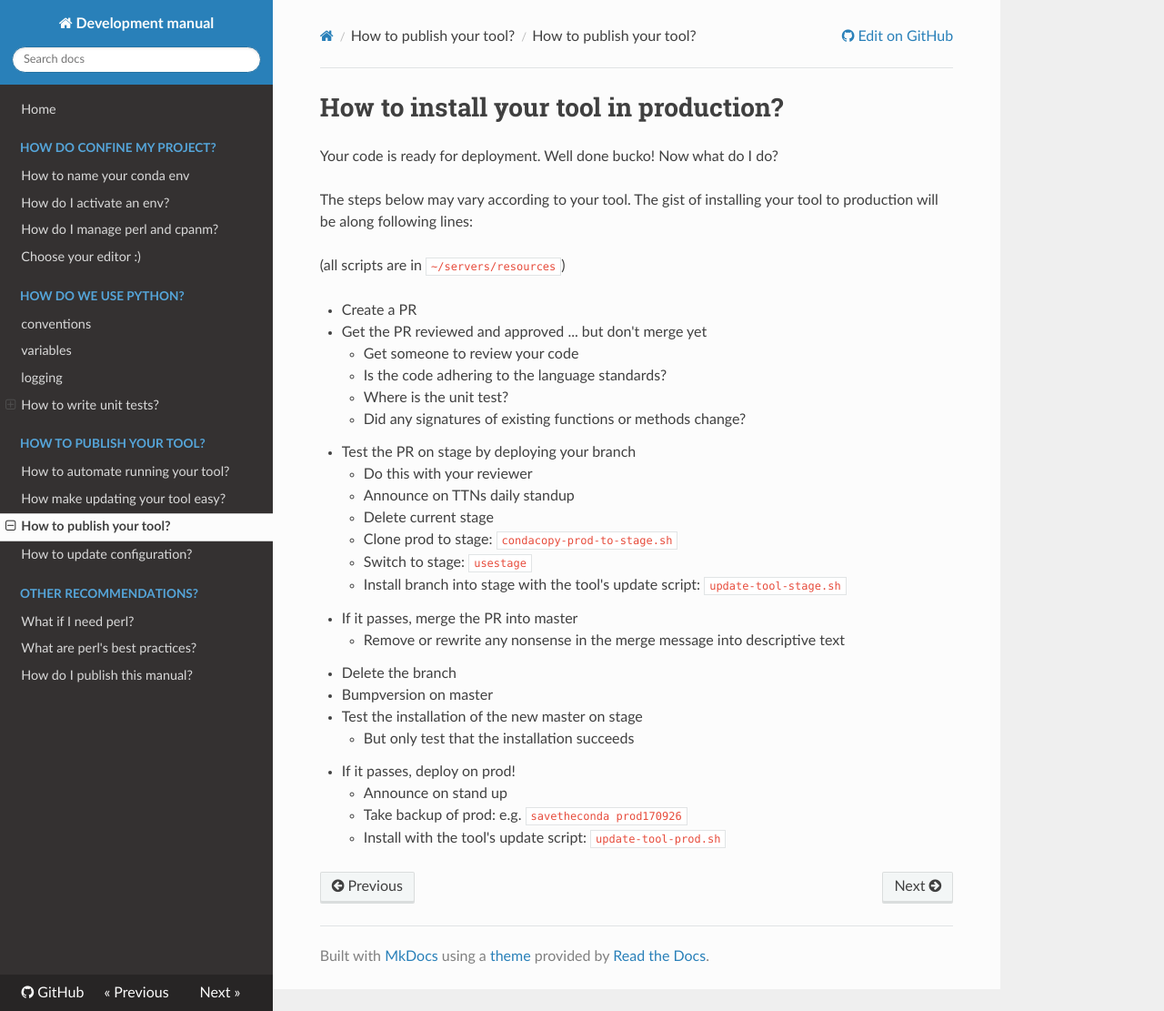
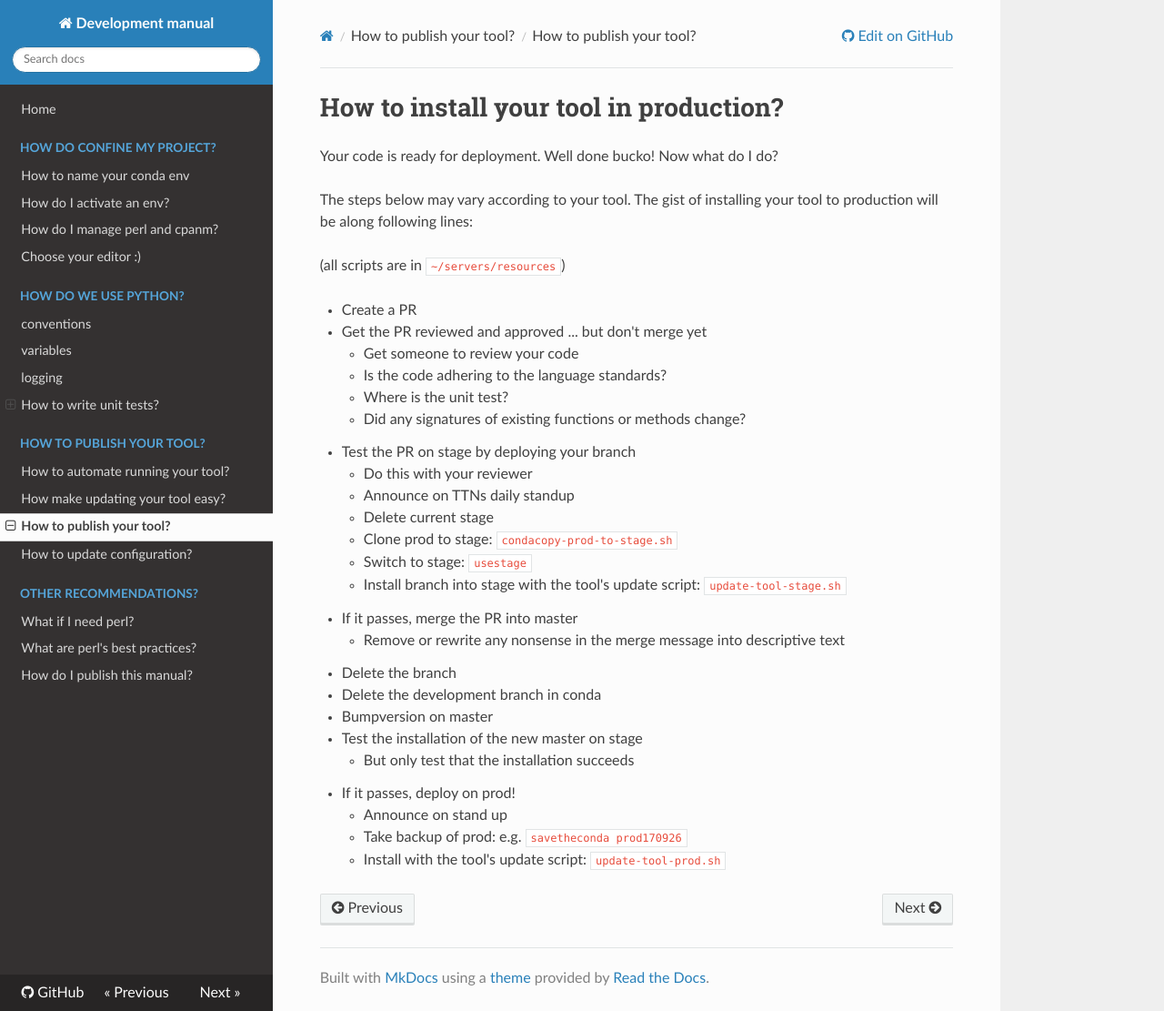
Before and after one commit to ingkebil/development, an MkDocs documentation site: the page built from docs/publish/prod.md, in a window 1280 px wide and 1111 px high. Shown: the whole window at 91% size. Built offline with MkDocs 1.6.1, drawn with Linux system fonts in a browser that asks for light colours; nearby versions of some CDN libraries.

Commit message:
Update a tool into production: delete your conda! (#87)

```diff
--- a/docs/publish/prod.md
+++ b/docs/publish/prod.md
@@ -22,6 +22,7 @@ The steps below may vary according to your tool. The gist of installing your too
 - If it passes, merge the PR into master
     - Remove or rewrite any nonsense in the merge message into descriptive text
 - Delete the branch
+- Delete the development branch in conda
 - Bumpversion on master
 - Test the installation of the new master on stage
     - But only test that the installation succeeds
```
